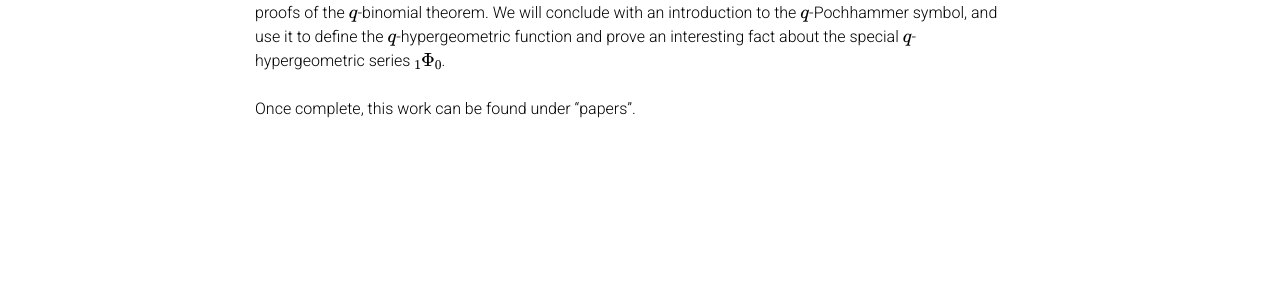
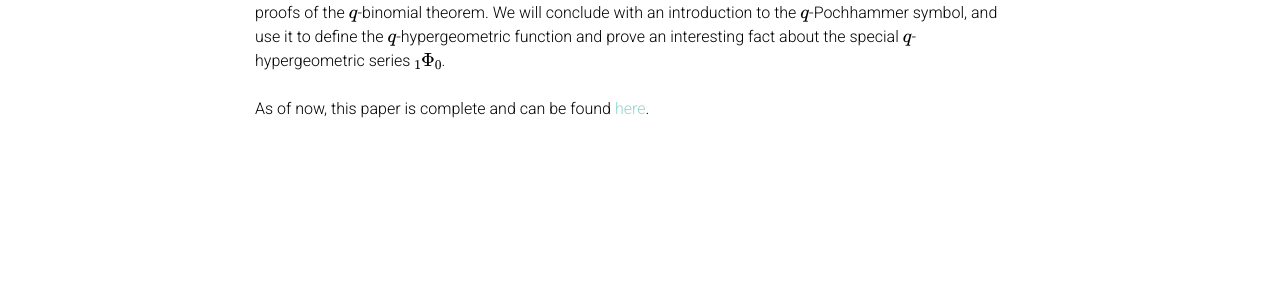
Before and after one commit to Quadcryo/quadcryo, a Jekyll site: the page built from _posts/2023-06-13-q-analogues.md, in a window 1280 px wide. Shown: the part 574-865 px from the top of the page. Built offline with Jekyll 4.4.1, drawn with Linux system fonts in a browser that asks for light colours; comment, search, counter and statistics services are not loaded; a style sheet for code colours, icons or effects is not loaded.

Commit message:
finished message

```diff
--- a/_posts/2023-06-13-q-analogues.md
+++ b/_posts/2023-06-13-q-analogues.md
@@ -15,4 +15,4 @@ While looking around for new mathematics to learn, I encountered the notion of t
 In this expository paper, we will outline several interesting properties of the $$q$$-factorial and its relationship with inversions, the $$q$$-derivative and the $$q$$-analogue of Taylor's theorem, a theorem about the uniqueness of $$q$$-antiderivatives up to a constant alongside evaluation of definite $$q$$-integrals, as well as several perspectives and proofs of the $$q$$-binomial theorem. We will conclude with an introduction to the $$q$$-Pochhammer symbol, and use it to define the $$q$$-hypergeometric function and prove an interesting fact about the special $$q$$-hypergeometric series $${}_{1}\Phi_{0}$$.
 <br>
 <br>
-Once complete, this work can be found under "papers".
+As of now, this paper is complete and can be found <a href="https://quadcryo.github.io/quadcryo/papers/">here</a>.
```
